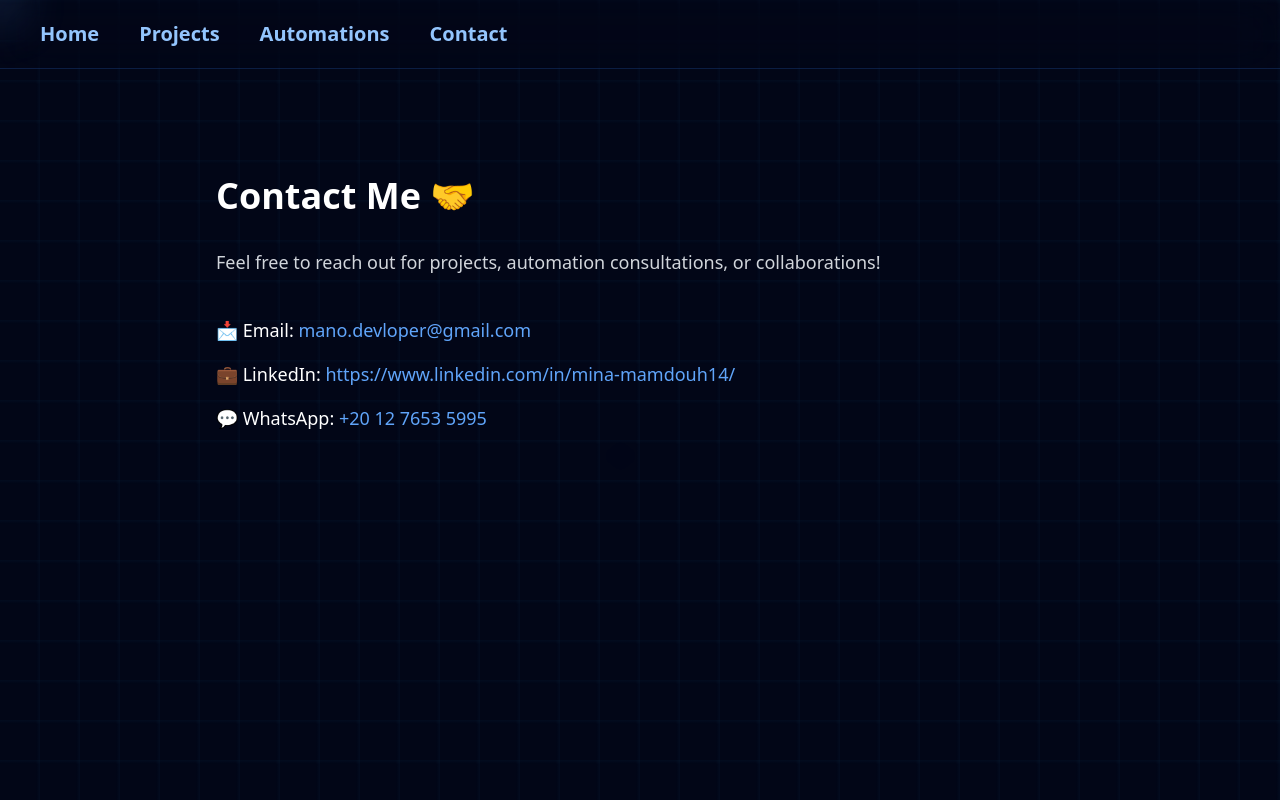
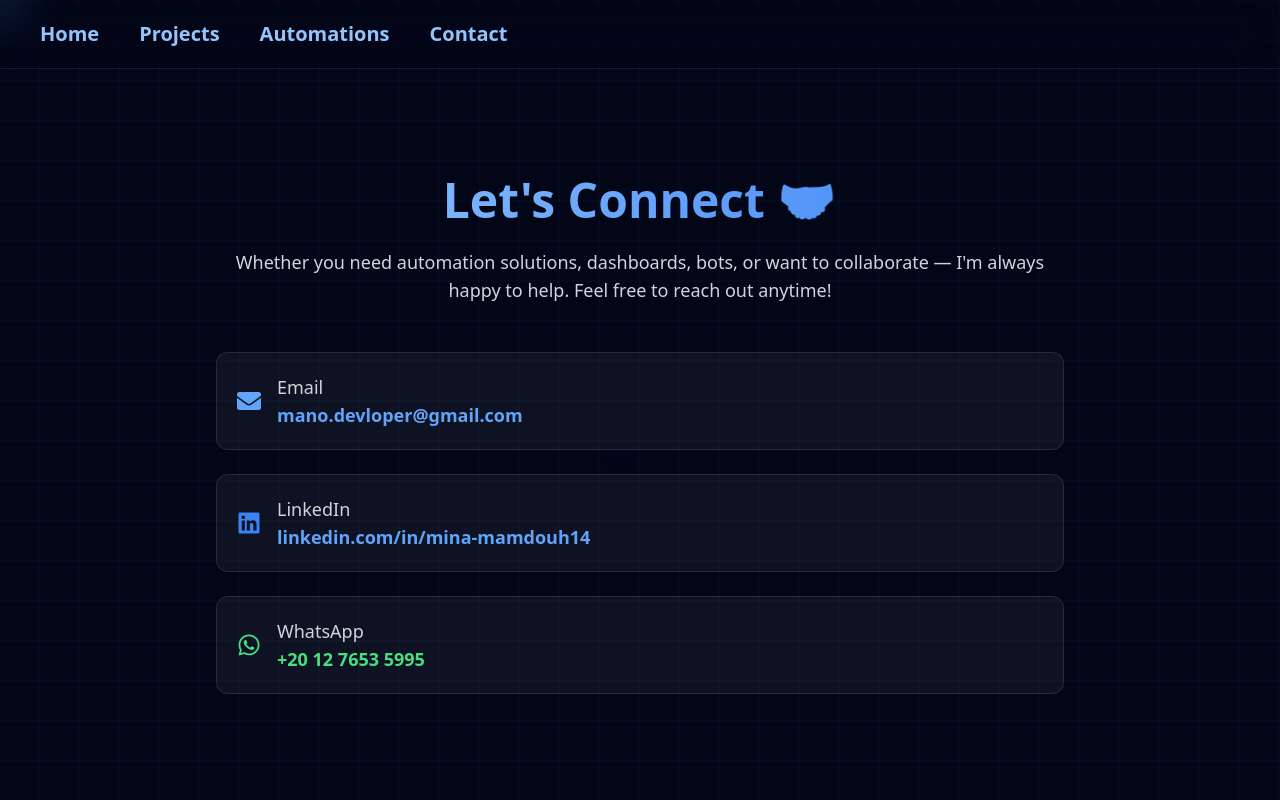
Before and after one commit to mina20032/mina-automation, a Next.js app: page /contact in a window 1280 px wide. Built offline with nearby package versions, Linux system fonts and the light colour scheme.

Commit message:
Update page.tsx

```diff
--- a/src/app/contact/page.tsx
+++ b/src/app/contact/page.tsx
@@ -2,33 +2,85 @@
 
 import PageTransition from "@/components/PageTransition";
 import { motion } from "framer-motion";
+import { FaEnvelope, FaLinkedin, FaWhatsapp } from "react-icons/fa";
 
 export default function ContactPage() {
   return (
     <PageTransition>
       <div className="max-w-4xl mx-auto py-20 px-6 text-white">
+
+        {/* Title */}
         <motion.h1
           initial={{ opacity: 0, y: 20 }}
           animate={{ opacity: 1, y: 0 }}
-          className="text-4xl font-bold mb-8"
+          className="text-5xl font-bold mb-6 text-center bg-gradient-to-r from-blue-300 to-blue-500 text-transparent bg-clip-text"
         >
-          Contact Me 🤝
+          Let's Connect 🤝
         </motion.h1>
 
+        {/* Subtitle */}
         <motion.p
           initial={{ opacity: 0 }}
           animate={{ opacity: 1 }}
           transition={{ delay: 0.2 }}
-          className="text-lg text-gray-300 mb-10"
+          className="text-lg text-gray-300 mb-12 text-center"
         >
-          Feel free to reach out for projects, automation consultations, or collaborations!
+          Whether you need automation solutions, dashboards, bots, or want to collaborate —
+          I'm always happy to help. Feel free to reach out anytime!
         </motion.p>
 
-        <div className="space-y-4 text-lg">
-          <p>📩 Email: <span className="text-blue-400">mano.devloper@gmail.com</span></p>
-          <p>💼 LinkedIn: <span className="text-blue-400">https://www.linkedin.com/in/mina-mamdouh14/</span></p>
-          <p>💬 WhatsApp: <span className="text-blue-400">+20 12 7653 5995</span></p>
+        {/* Contact Methods */}
+        <div className="space-y-6 text-lg">
+
+          {/* Email */}
+          <motion.a
+            href="mailto:mano.devloper@gmail.com"
+            target="_blank"
+            rel="noopener noreferrer"
+            whileHover={{ scale: 1.03 }}
+            className="flex items-center gap-4 p-5 bg-white/5 border border-white/10 rounded-xl hover:bg-white/10 transition"
+          >
+            <FaEnvelope className="text-blue-400 text-2xl" />
+            <div>
+              <p className="text-gray-300">Email</p>
+              <p className="text-blue-400 font-semibold">mano.devloper@gmail.com</p>
+            </div>
+          </motion.a>
+
+          {/* LinkedIn */}
+          <motion.a
+            href="https://www.linkedin.com/in/mina-mamdouh14/"
+            target="_blank"
+            rel="noopener noreferrer"
+            whileHover={{ scale: 1.03 }}
+            className="flex items-center gap-4 p-5 bg-white/5 border border-white/10 rounded-xl hover:bg-white/10 transition"
+          >
+            <FaLinkedin className="text-blue-500 text-2xl" />
+            <div>
+              <p className="text-gray-300">LinkedIn</p>
+              <p className="text-blue-400 font-semibold">
+                linkedin.com/in/mina-mamdouh14
+              </p>
+            </div>
+          </motion.a>
+
+          {/* WhatsApp */}
+          <motion.a
+            href="https://wa.me/201276535995"
+            target="_blank"
+            rel="noopener noreferrer"
+            whileHover={{ scale: 1.03 }}
+            className="flex items-center gap-4 p-5 bg-white/5 border border-white/10 rounded-xl hover:bg-white/10 transition"
+          >
+            <FaWhatsapp className="text-green-400 text-2xl" />
+            <div>
+              <p className="text-gray-300">WhatsApp</p>
+              <p className="text-green-400 font-semibold">+20 12 7653 5995</p>
+            </div>
+          </motion.a>
+
         </div>
+
       </div>
     </PageTransition>
   );
```
